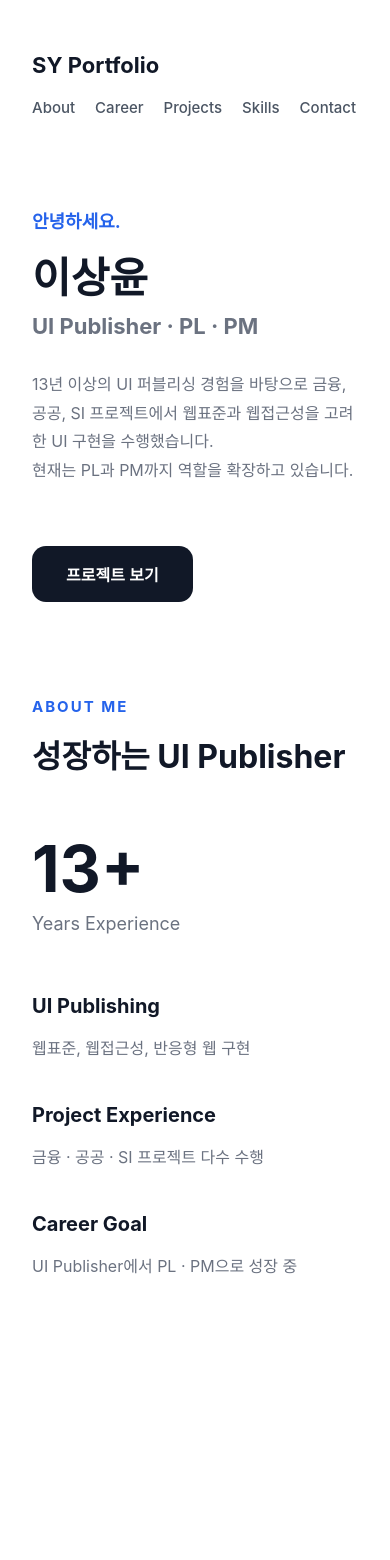
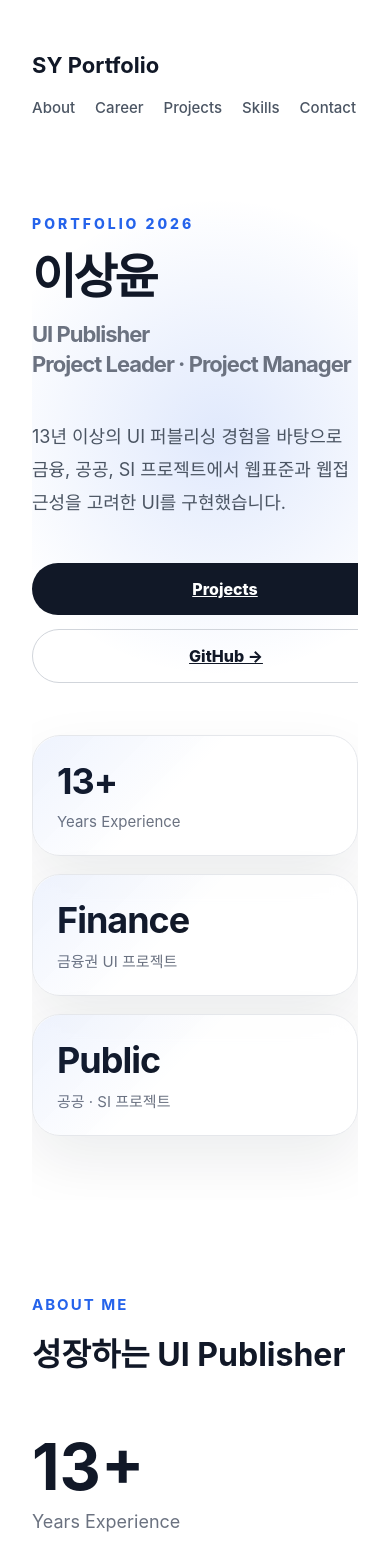
Before and after one commit to richroad300/professional-portfolio, a Vue app: page / in a window 390 px wide. Shown: the top 1560 px of the page. Before the commit the page ends 1408 px from the top, so only its background shows below. Built offline with nearby package versions, Linux system fonts and the light colour scheme.

Commit message:
Hero 섹션 디자인 개선

```diff
--- /dev/null
+++ b/src/components/Career.vue
@@ -0,0 +1,148 @@
+<template>
+  <section id="career" class="career">
+    <div class="section-title">
+      <p>CAREER</p>
+      <h2>주요 경력</h2>
+    </div>
+
+    <div class="timeline">
+      <div class="career-item">
+        <span class="period">2025.08 - 2025.12</span>
+        <div>
+          <h3>한국교육시설안전원 대국민 포털</h3>
+          <p>UI 퍼블리싱 100% 담당 · 공공 포털 UI 구현</p>
+        </div>
+      </div>
+
+      <div class="career-item">
+        <span class="period">2024.11 - 2025.05</span>
+        <div>
+          <h3>국립암센터 차세대 시스템</h3>
+          <p>반응형 UI 퍼블리싱 · 웹표준 기반 화면 구현</p>
+        </div>
+      </div>
+
+      <div class="career-item">
+        <span class="period">2024.07 - 2024.09</span>
+        <div>
+          <h3>Kbank API 프로젝트</h3>
+          <p>금융 서비스 화면 퍼블리싱 · 반응형 UI 구현</p>
+        </div>
+      </div>
+
+      <div class="career-item">
+        <span class="period">2020.03 - 2023.04</span>
+        <div>
+          <h3>웰컴금융그룹</h3>
+          <p>금융권 운영 및 구축 프로젝트 UI 퍼블리싱</p>
+        </div>
+      </div>
+
+      <div class="career-item">
+        <span class="period">2018.09 - 2019.12</span>
+        <div>
+          <h3>현대백화점면세점</h3>
+          <p>리뉴얼 및 운영 퍼블리싱 · 이벤트/운영 화면 대응</p>
+        </div>
+      </div>
+
+      <div class="career-item">
+        <span class="period">2012.05 - 2017.06</span>
+        <div>
+          <h3>넷컴바인</h3>
+          <p>AXA, SKT, SK Btv, TV조선, 삼성 Smart TV 등 다수 프로젝트 수행</p>
+        </div>
+      </div>
+    </div>
+  </section>
+</template>
+
+<style scoped>
+.career {
+  padding: 120px 0;
+}
+
+.section-title p {
+  color: #2563eb;
+  font-size: 15px;
+  font-weight: 700;
+  letter-spacing: 2px;
+}
+
+.section-title h2 {
+  margin-top: 12px;
+  font-size: 42px;
+}
+
+.timeline {
+  position: relative;
+  margin-top: 60px;
+  padding-left: 30px;
+  border-left: 2px solid #e5e7eb;
+}
+
+.career-item {
+  position: relative;
+  display: grid;
+  grid-template-columns: 180px 1fr;
+  gap: 40px;
+  padding-bottom: 44px;
+}
+
+.career-item::before {
+  content: "";
+  position: absolute;
+  left: -39px;
+  top: 4px;
+  width: 14px;
+  height: 14px;
+  border: 3px solid #2563eb;
+  border-radius: 50%;
+  background: #ffffff;
+}
+
+.period {
+  color: #2563eb;
+  font-size: 15px;
+  font-weight: 700;
+}
+
+.career-item h3 {
+  font-size: 24px;
+  margin-bottom: 8px;
+}
+
+.career-item p {
+  color: #6b7280;
+  font-size: 16px;
+  line-height: 1.7;
+}
+
+@media (max-width: 768px) {
+  .career {
+    padding: 80px 0;
+  }
+
+  .section-title h2 {
+    font-size: 32px;
+  }
+
+  .timeline {
+    padding-left: 22px;
+  }
+
+  .career-item {
+    grid-template-columns: 1fr;
+    gap: 10px;
+    padding-bottom: 36px;
+  }
+
+  .career-item::before {
+    left: -31px;
+  }
+
+  .career-item h3 {
+    font-size: 20px;
+  }
+}
+</style>
--- a/src/components/Hero.vue
+++ b/src/components/Hero.vue
@@ -1,86 +1,216 @@
 <template>
-  <main class="hero">
-    <p class="hello">안녕하세요.</p>
+  <section class="hero">
+    <div class="hero__bg"></div>
+
+    <div class="hero__content">
+      <p class="eyebrow">PORTFOLIO 2026</p>
 
       <h1>
         이상윤
-      <span>UI Publisher · PL · PM</span>
+        <span>UI Publisher<br />Project Leader · Project Manager</span>
       </h1>
 
       <p class="desc">
         13년 이상의 UI 퍼블리싱 경험을 바탕으로 금융, 공공, SI 프로젝트에서
-      웹표준과 웹접근성을 고려한 UI 구현을 수행했습니다.
-      <br />
-      현재는 PL과 PM까지 역할을 확장하고 있습니다.
+        웹표준과 웹접근성을 고려한 UI를 구현했습니다.
       </p>
 
-    <button class="btn">프로젝트 보기</button>
-  </main>
+      <div class="actions">
+        <a href="#projects" class="btn primary">Projects</a>
+        <a href="https://github.com/richroad300" target="_blank" class="btn secondary">
+          GitHub →
+        </a>
+      </div>
+    </div>
+
+    <div class="hero__stats" aria-label="career highlights">
+      <div class="stat-card">
+        <strong>13+</strong>
+        <span>Years Experience</span>
+      </div>
+
+      <div class="stat-card">
+        <strong>Finance</strong>
+        <span>금융권 UI 프로젝트</span>
+      </div>
+
+      <div class="stat-card">
+        <strong>Public</strong>
+        <span>공공 · SI 프로젝트</span>
+      </div>
+    </div>
+  </section>
 </template>
 
 <style scoped>
 .hero {
-  margin-top: 120px;
+  position: relative;
+  display: grid;
+  grid-template-columns: 1.4fr 0.8fr;
+  gap: 80px;
+  align-items: center;
+  min-height: calc(100vh - 120px);
+  padding: 90px 0;
+  overflow: hidden;
 }
 
-.hello {
+.hero__bg {
+  position: absolute;
+  top: 40px;
+  right: -120px;
+  z-index: -1;
+  width: 520px;
+  height: 520px;
+  border-radius: 50%;
+  background: radial-gradient(circle, rgba(37, 99, 235, 0.14), transparent 65%);
+}
+
+.eyebrow {
   color: #2563eb;
-  font-size: 18px;
-  font-weight: 700;
+  font-size: 14px;
+  font-weight: 800;
+  letter-spacing: 3px;
 }
 
 h1 {
   margin-top: 20px;
-  font-size: 64px;
-  line-height: 1.2;
+  font-size: clamp(48px, 7vw, 86px);
+  line-height: 1.05;
+  letter-spacing: -3px;
 }
 
 h1 span {
   display: block;
-  margin-top: 10px;
-  font-size: 30px;
+  margin-top: 18px;
   color: #6b7280;
+  font-size: clamp(22px, 3vw, 34px);
+  line-height: 1.35;
+  letter-spacing: -1px;
 }
 
 .desc {
-  margin-top: 30px;
-  max-width: 650px;
-  color: #6b7280;
+  margin-top: 34px;
+  max-width: 700px;
+  color: #4b5563;
   font-size: 18px;
-  line-height: 1.8;
+  line-height: 1.85;
+}
+
+.actions {
+  display: flex;
+  gap: 14px;
+  margin-top: 44px;
 }
 
 .btn {
-  margin-top: 45px;
-  padding: 16px 34px;
-  border: none;
-  border-radius: 14px;
-  background: #111827;
-  color: #fff;
+  display: inline-flex;
+  align-items: center;
+  justify-content: center;
+  min-height: 52px;
+  padding: 0 30px;
+  border-radius: 999px;
   font-size: 16px;
-  font-weight: 600;
-  cursor: pointer;
+  font-weight: 800;
+  transition:
+    transform 0.25s ease,
+    background 0.25s ease,
+    color 0.25s ease,
+    border-color 0.25s ease;
 }
 
 .btn:hover {
+  transform: translateY(-3px);
+}
+
+.primary {
+  background: #111827;
+  color: #ffffff;
+}
+
+.primary:hover {
   background: #2563eb;
+}
+
+.secondary {
+  border: 1px solid #d1d5db;
+  color: #111827;
+}
+
+.secondary:hover {
+  border-color: #111827;
+  background: #111827;
+  color: #ffffff;
+}
+
+.hero__stats {
+  display: grid;
+  gap: 18px;
+}
+
+.stat-card {
+  position: relative;
+  padding: 30px;
+  border: 1px solid #e5e7eb;
+  border-radius: 28px;
+  background: rgba(255, 255, 255, 0.82);
+  box-shadow: 0 24px 60px rgba(17, 24, 39, 0.08);
+  backdrop-filter: blur(12px);
+}
+
+.stat-card::before {
+  content: "";
+  position: absolute;
+  inset: 0;
+  border-radius: 28px;
+  background: linear-gradient(135deg, rgba(37, 99, 235, 0.08), transparent 45%);
+  pointer-events: none;
+}
+
+.stat-card strong {
+  display: block;
+  font-size: 36px;
+  line-height: 1.2;
+  letter-spacing: -1px;
+}
+
+.stat-card span {
+  display: block;
+  margin-top: 8px;
+  color: #6b7280;
+  font-size: 15px;
+}
+
+@media (max-width: 1024px) {
+  .hero {
+    grid-template-columns: 1fr;
+    gap: 52px;
+    min-height: auto;
+  }
+
+  .hero__stats {
+    grid-template-columns: repeat(3, 1fr);
+  }
 }
 
 @media (max-width: 768px) {
   .hero {
-    margin-top: 70px;
+    padding: 64px 0;
   }
 
-  h1 {
-    font-size: 42px;
+  .actions {
+    flex-direction: column;
   }
 
-  h1 span {
-    font-size: 22px;
+  .btn {
+    width: 100%;
   }
 
-  .desc {
-    font-size: 16px;
+  .hero__stats {
+    grid-template-columns: 1fr;
+  }
+
+  .stat-card {
+    padding: 24px;
   }
 }
 </style>
--- a/src/pages/Home.vue
+++ b/src/pages/Home.vue
@@ -1,6 +1,7 @@
 <script setup>
 import Hero from '../components/Hero.vue'
 import About from '../components/About.vue'
+import Career from '../components/Career.vue'
 </script>
 
 <template>
```
Lines whose indentation alone changed are shown as unchanged.
